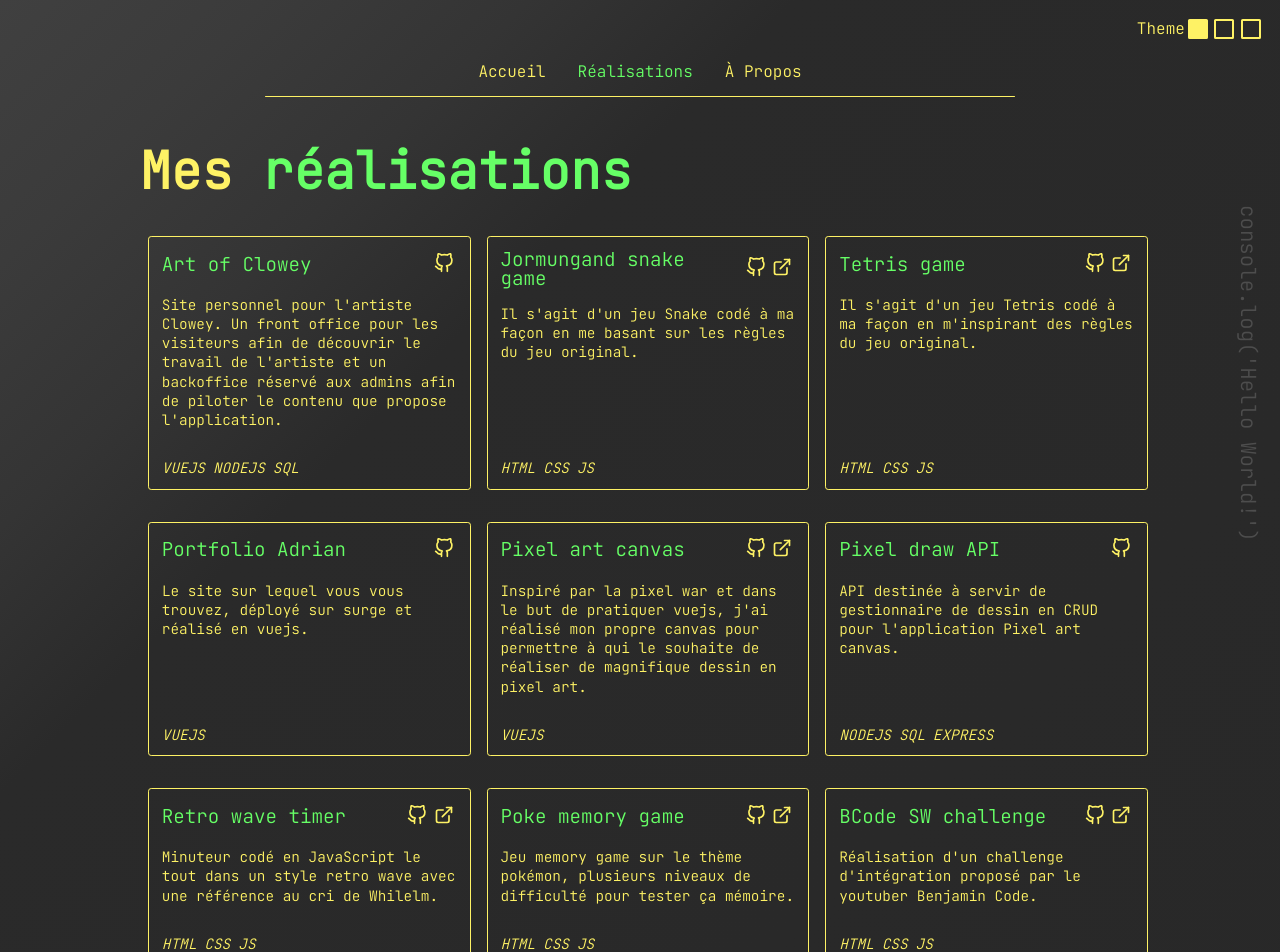
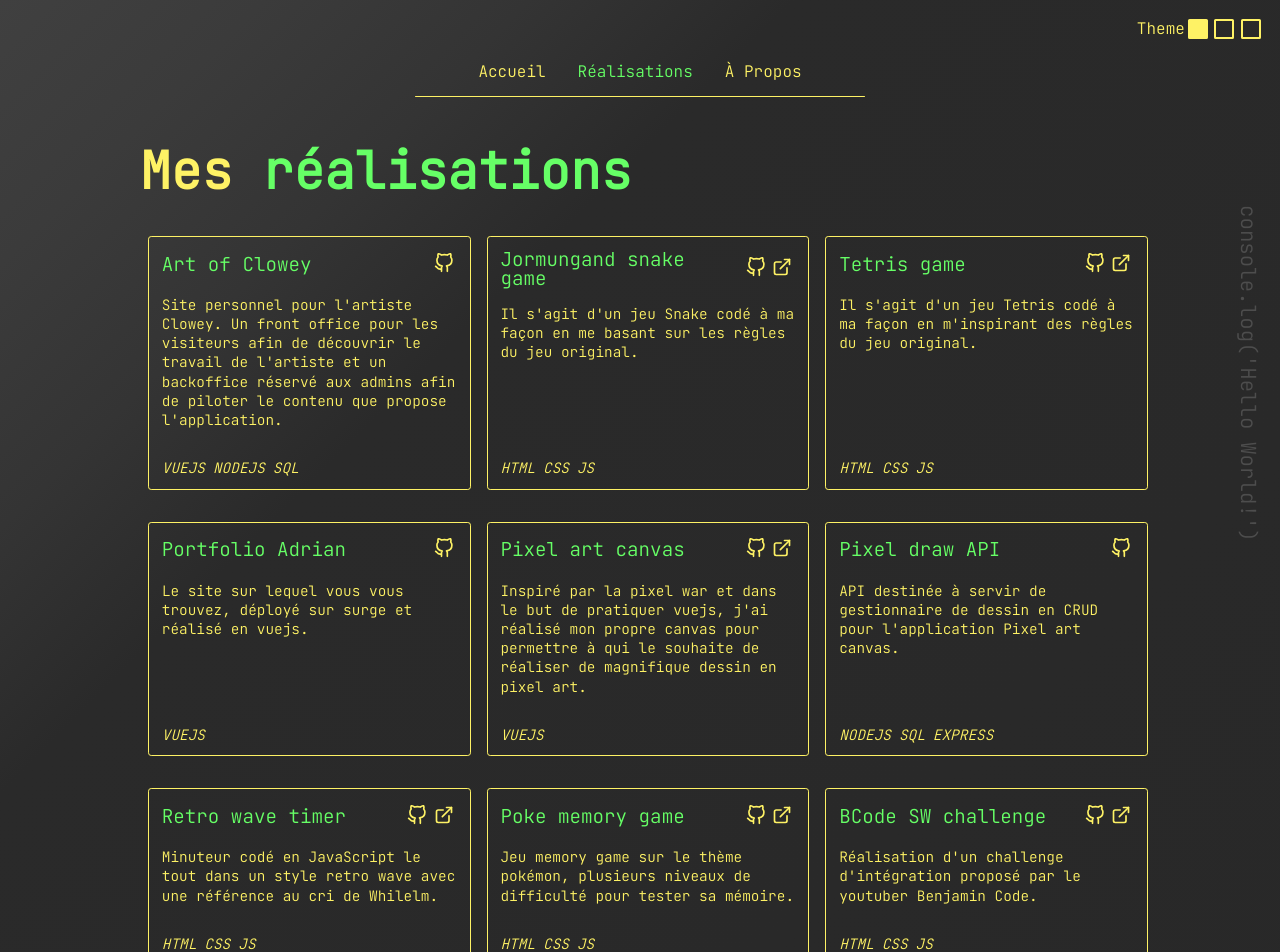
Before and after one commit to Adrian-Larenaudie/adrian_portfolio_vue, a Vue app: page /works in a window 1280 px wide. Shown: the top 952 px of the page. Built offline with nearby package versions, Linux system fonts and the light colour scheme.

Commit message:
fix menu burger loading

```diff
--- a/src/assets/css/styles.css
+++ b/src/assets/css/styles.css
@@ -87,8 +87,8 @@ html {
     align-items: center;
 }
 .footer_segment {
-    max-width: 750px;
-    width: 65%;
+    max-width: 450px;
+    width: 50%;
     margin: 1rem 6rem 1rem 6rem;
     height: .5px;
     border-radius: .2rem;
--- a/src/components/LogoAL.vue
+++ b/src/components/LogoAL.vue
@@ -31,6 +31,7 @@ export default {
     font-weight: 900;
     font-size: 6rem;
     text-transform: uppercase;
+    margin-bottom: 2rem;
 }
 .loading_bar {
     border-radius: .2rem;
--- a/src/components/menus/BurgerMenu.vue
+++ b/src/components/menus/BurgerMenu.vue
@@ -31,6 +31,7 @@ export default {
                 mobileMenuTag.classList.add('translateFromTop');
                 mobileMenuTag.style.display = 'flex';
                 bodyTag.style.overflow = 'hidden';
+                bodyTag.style.width = '100%'
                 bodyTag.style.position = 'fixed';
             } else {
                 mobileMenuTag.classList.remove('translateFromTop');
--- a/src/components/menus/MobileMenu.vue
+++ b/src/components/menus/MobileMenu.vue
@@ -25,9 +25,13 @@ export default {
         ...mapGetters('utils', ['getCurrentTheme']),
     },
     methods: {
-        ...mapMutations('utils', ['toggleIsMenuMobileOpen']),
+        ...mapMutations('utils', ['toggleIsMenuMobileOpen', 'setIsQucikLoadingToTrue', 'setIsQucikLoadingToFalse']),
 
         onClick(event) {
+            this.setIsQucikLoadingToTrue();
+            setTimeout(() => {
+               this.setIsQucikLoadingToFalse();
+            }, 700);
             const menuBurgerTag = document.getElementById('burger_menu');
             const mobileMenuTag = document.getElementById('menu_mobile');
             const bodyTag = document.querySelector('.application');
--- a/src/store/modules/works.js
+++ b/src/store/modules/works.js
@@ -67,7 +67,7 @@ export default {
             },
             {
                 name: 'Poke memory game',
-                description: 'Jeu memory game sur le thème pokémon, plusieurs niveaux de difficulté pour tester ça mémoire.',
+                description: 'Jeu memory game sur le thème pokémon, plusieurs niveaux de difficulté pour tester sa mémoire.',
                 techno: ['HTML', 'CSS', 'JS'],
                 links: {
                     github: 'https://github.com/Adrian-Larenaudie/poke_memory_card',
```
